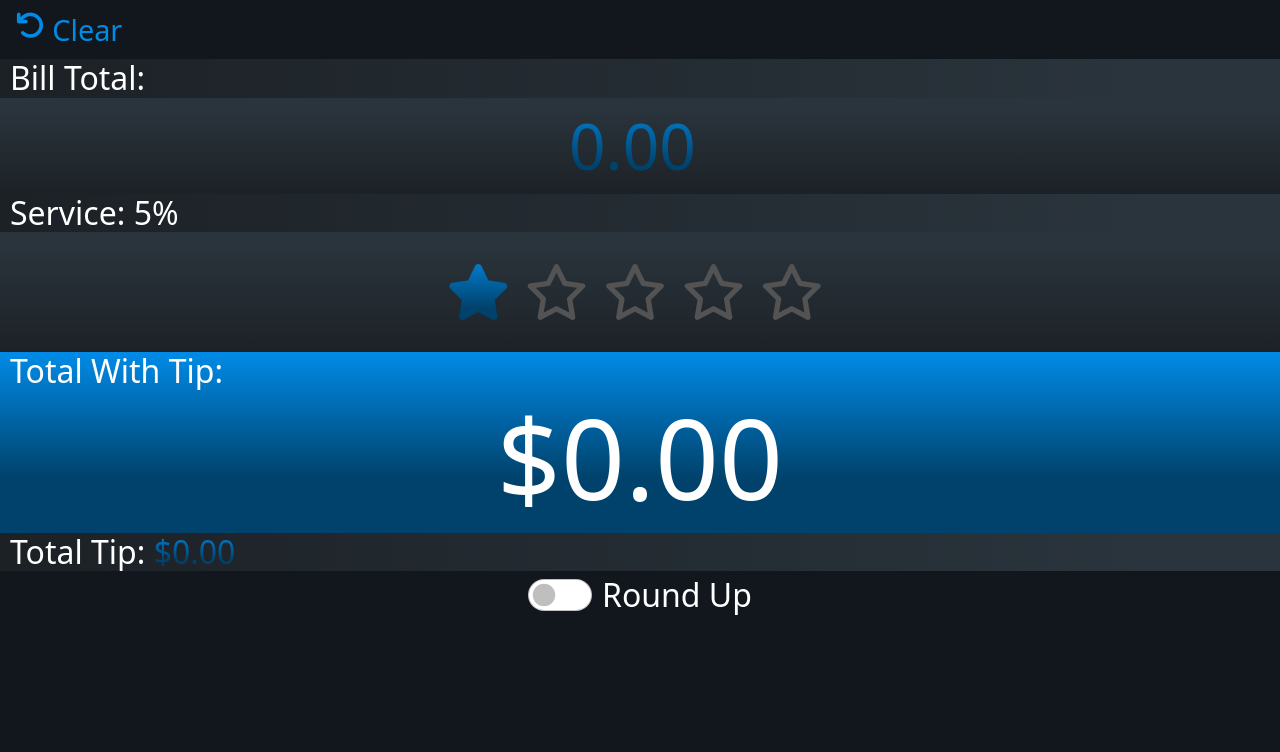
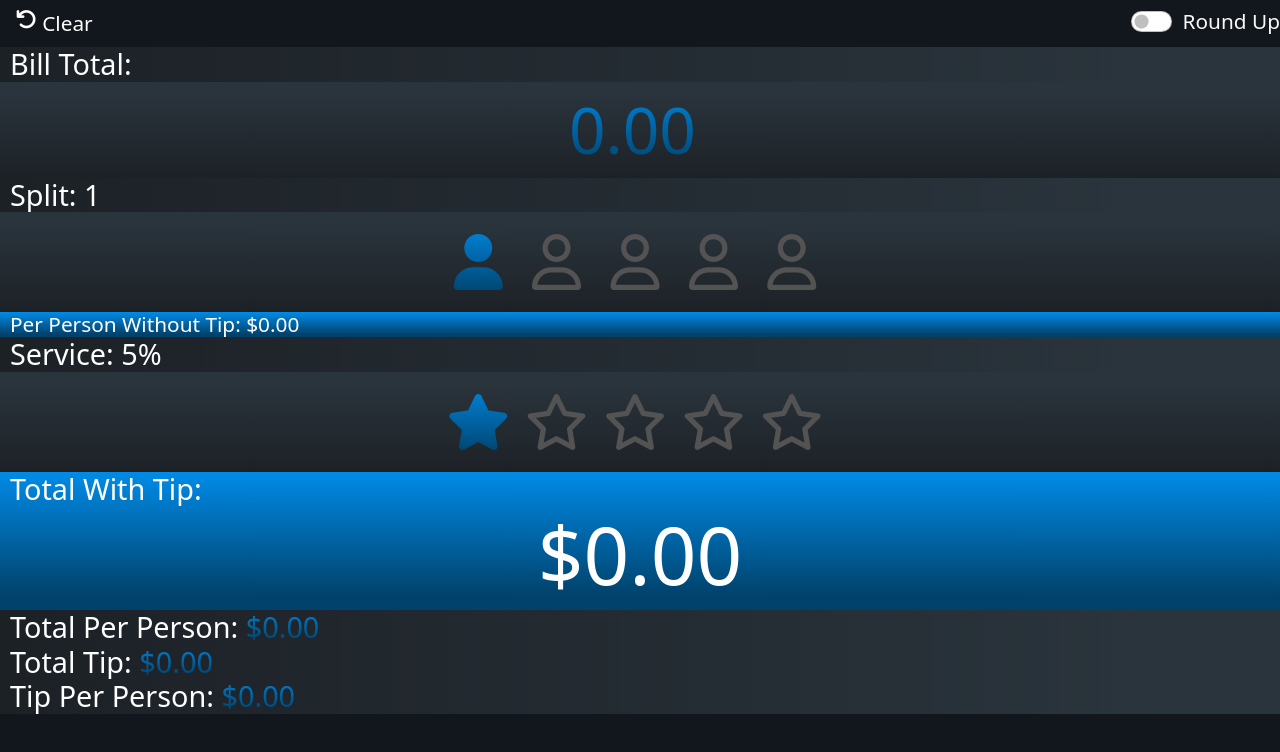
Before and after one commit to PandolfoM/Tipity, a plain HTML site: page index.html in a window 1280 px wide. Drawn offline with nearby package versions, Linux system fonts and the light colour scheme.

Commit message:
split check

```diff
--- a/assets/css/index.css
+++ b/assets/css/index.css
@@ -14,22 +14,23 @@
 }
 
 h3 {
-  font-size: 2rem;
+  font-size: 1.8rem;
   margin: 0;
   text-indent: 10px;
   background: rgb(28,33,38);
   background: linear-gradient(90deg, rgba(28,33,38,1) 0%, rgba(42,52,60,1) 89%);
 }
 
+.perWithoutTip {
+  font-size: 1.3rem;
+}
+
 .nav{
-  font-size: 1.8rem;
+  font-size: 1.3rem;
 }
 
 .roundUpSwitch {
-  font-size: 2rem;
-  color: white;
-  display: flex;
-  justify-content: center;
+  font-size: 1.3rem;
 }
 
 .form-check-input {
@@ -49,7 +50,8 @@ h3 {
   outline: none;
 }
 
-.serviceRadio > input[type=radio]{
+.serviceRadio > input[type=radio],
+.splitRadio > input[type=radio] {
   border: 0;
   clip: rect(0 0 0 0);
   height: 1px;
@@ -60,7 +62,7 @@ h3 {
   width: 1px;
 }
 
-.serviceRadio > input[type=radio] + label::before {
+.serviceRadio > input[type=radio] + label::before{
   font-weight: 500;
   font-family: 'Font Awesome\ 6 Free';
   display: inline-block;
@@ -71,33 +73,56 @@ h3 {
   width: 1.4em;
 }
 
-.serviceRadio > input[type=radio]:checked ~ label:before {
+.serviceRadio > input[type=radio]:checked ~ label:before{
   font-weight: 600;
   font-family: 'Font Awesome\ 6 Free';
   content: "\f005";
   font-size: 3.5em;
   background: #00426b;
-  background: linear-gradient(to top, #00426b 30%, #008be7 100%);
+  background: linear-gradient(to top, #00426b 10%, #008be7 100%);
   -webkit-background-clip: text;
   -webkit-text-fill-color: transparent;
 }
 
-.serviceRadio > input[type=radio]:focus ~ label:before {
+.splitRadio > input[type=radio] + label::before{
+  font-weight: 500;
+  font-family: 'Font Awesome\ 6 Free';
+  display: inline-block;
+  content: "\f007";
+  letter-spacing: 10px;
+  font-size: 3.5em;
+  color: #535353;
+  width: 1.4em;
+}
+
+.splitRadio > input[type=radio]:checked ~ label:before{
+  font-weight: 600;
+  font-family: 'Font Awesome\ 6 Free';
+  content: "\f007";
+  font-size: 3.5em;
   background: #00426b;
-  background: linear-gradient(to top, #00426b 30%, #008be7 100%);
+  background: linear-gradient(to top, #00426b 10%, #008be7 100%);
   -webkit-background-clip: text;
   -webkit-text-fill-color: transparent;
 }
 
-.serviceRadio {
+.serviceRadio > input[type=radio]:focus ~ label:before,
+.splitRadio > input[type=radio]:focus ~ label:before {
+  background: #00426b;
+  background: linear-gradient(to top, #00426b 10%, #008be7 100%);
+  -webkit-background-clip: text;
+  -webkit-text-fill-color: transparent;
+}
+
+.serviceRadio, .splitRadio {
   text-align: center;
-  height: 120px;
+  height: 100px;
   flex-direction: row-reverse;
 }
 
 .totalAmt {
   width: 100%;
-  font-size: 7em;
+  font-size: 5em;
   text-align: center;
   font-weight: 500;
 }
@@ -114,7 +139,7 @@ h3 {
 
 .blue-color {
   background: #00426b;
-  background: linear-gradient(to top, #00426b 30%, #008be7 100%);
+  background: linear-gradient(to top, #00426b 10%, #008be7 100%);
   -webkit-background-clip: text;
   -webkit-text-fill-color: transparent;
 }
--- a/assets/js/index.js
+++ b/assets/js/index.js
@@ -1,43 +1,59 @@
 $(document).ready(function () {
   $(".servicePercent").html("5");
+  $(".splitAmt").html("1");
 
-
-  $(".billTotalInput").on('blur change input', function() {
-    $(this).val(function(i, input) {
-      input = input.replace(/\D/g, '');
-      return (input / 100).toFixed(2);
-    });
-  }).trigger('blur');
+  $(".billTotalInput")
+    .on("blur change input", function () {
+      $(this).val(function (i, input) {
+        input = input.replace(/\D/g, "");
+        return (input / 100).toFixed(2);
+      });
+    })
+    .trigger("blur");
 
   $(".billTotalInput").on("input", function () {
-    getValues($("#roundUpSwitch").is(':checked'));
+    getValues($("#roundUpSwitch").is(":checked"));
   });
 
   $(".serviceRadio").change(function () {
-    getValues($("#roundUpSwitch").is(':checked'));
+    getValues($("#roundUpSwitch").is(":checked"));
+  });
+
+  $(".splitRadio").change(function () {
+    getValues($("#roundUpSwitch").is(":checked"));
   });
 
   $(".roundUpSwitch").change(function () {
-    getValues($("#roundUpSwitch").is(':checked'));
+    getValues($("#roundUpSwitch").is(":checked"));
   });
 });
 
 function getValues(round) {
-  let serviceVal = $("input[type='radio']:checked").val();
+  let serviceVal = $(".serviceRadio > input[type='radio']:checked").val();
+  let splitVal = $(".splitRadio > input[type='radio']:checked").val();
   let billInput = $(".billTotalInput").val();
+  let getTipTotal = serviceVal * billInput;
+  let getTotal = `1.${serviceVal}` * billInput;
 
   if (round) {
-    let getTipTotal = serviceVal * billInput;
-    let getTotal = `1.${serviceVal}` * billInput;
-    $(".totalTip").html(roundUp(getTipTotal / 100).toFixed(2));
-    $(".totalAmtSpan").html(roundUp(getTotal).toFixed(2));
+    let total = roundUp(getTotal).toFixed(2);
+    let totalTip = roundUp(getTipTotal / 100).toFixed(2);
+    $(".totalTip").html(totalTip);
+    $(".tipPer").html((totalTip / splitVal).toFixed(2));
+    $(".totalPer").html((total / splitVal).toFixed(2));
+    $(".totalAmtSpan").html(total);
+    $(".perWithoutTip > span").html((billInput / splitVal).toFixed(2));
   } else {
-    let getTipTotal = serviceVal * billInput;
-    let getTotal = `1.${serviceVal}` * billInput;
-    $(".totalTip").html((getTipTotal / 100).toFixed(2));
-    $(".totalAmtSpan").html(getTotal.toFixed(2));
+    let total = getTotal.toFixed(2);
+    let totalTip = (getTipTotal / 100).toFixed(2);
+    $(".totalTip").html(totalTip);
+    $(".tipPer").html((totalTip / splitVal).toFixed(2));
+    $(".totalPer").html((total / splitVal).toFixed(2));
+    $(".totalAmtSpan").html(total);
+    $(".perWithoutTip > span").html((billInput / splitVal).toFixed(2));
   }
 
+  $(".splitAmt").html(splitVal);
   if (serviceVal == "05") {
     $(".servicePercent").html("5");
   } else {
@@ -47,7 +63,10 @@ function getValues(round) {
 
 function clearInputs() {
   $(".totalTip").html("0.00");
+  $(".totalPer").html("0.00");
+  $(".tipPer").html("0.00");
   $(".totalAmtSpan").html("0.00");
+  $(".perWithoutTip > span").html("0.00");
   $(".billTotalInput").val("0.00");
   $(".servicePercent").html("5");
   $("input[type=radio]").prop("checked", function () {
@@ -56,5 +75,5 @@ function clearInputs() {
 }
 
 function roundUp(num) {
-  return Math.ceil(num)
+  return Math.ceil(num);
 }
--- a/index.html
+++ b/index.html
@@ -8,10 +8,7 @@
       href="https://cdnjs.cloudflare.com/ajax/libs/font-awesome/6.1.1/css/all.min.css"
       rel="stylesheet"
     />
-    <link
-      href="./assets/css/bootstrap.min.css"
-      rel="stylesheet"
-    />
+    <link href="./assets/css/bootstrap.min.css" rel="stylesheet" />
     <link href="./assets/css/index.css" rel="stylesheet" />
     <link
       rel="apple-touch-icon"
@@ -39,6 +36,15 @@
         <i class="fa-solid fa-arrow-rotate-left"></i>
         Clear
       </a>
+      <div class="form-check form-switch roundUpSwitch">
+        <input
+          class="form-check-input"
+          type="checkbox"
+          role="switch"
+          id="roundUpSwitch"
+        />
+        <label class="form-check-label" for="roundUpSwitch">Round Up</label>
+      </div>
     </nav>
     <div>
       <h3>Bill Total:</h3>
@@ -49,6 +55,34 @@
           class="billTotalInput blue-color"
         />
       </div>
+      <h3>Split: <span class="splitAmt"></span></h3>
+      <form class="splitRadio justify-center background-gradient">
+        <input type="radio" id="5split" name="split" value="5" />
+        <label for="5split"></label>
+        <input type="radio" id="4split" name="split" value="4" />
+        <label for="4split"></label>
+        <input type="radio" id="3split" name="split" value="3" />
+        <label for="3split"></label>
+        <input type="radio" id="2split" name="split" value="2" />
+        <label for="2split"></label>
+        <input
+          type="radio"
+          id="1split"
+          name="split"
+          value="1"
+          checked="checked"
+        />
+        <label for="1split"></label>
+      </form>
+      <h3
+        class="perWithoutTip"
+        style="
+          background: #00426b;
+          background: linear-gradient(to top, #00426b 10%, #008be7 100%);
+        "
+      >
+        Per Person Without Tip: $<span>0.00</span>
+      </h3>
       <h3>Service: <span class="servicePercent"></span>%</h3>
       <form class="serviceRadio justify-center background-gradient">
         <input type="radio" id="25percent" name="service" value="25" />
@@ -69,27 +103,26 @@
         <label for="5percent"></label>
       </form>
       <div
-      style="
+        style="
           background: #00426b;
-          background: linear-gradient(to top, #00426b 30%, #008be7 100%);
-          "
+          background: linear-gradient(to top, #00426b 10%, #008be7 100%);
+        "
       >
-      <h3 class="nobackground">Total With Tip:</h3>
+        <h3 class="nobackground">Total With Tip:</h3>
         <h4 class="totalAmt">$<span class="totalAmtSpan">0.00</span></h4>
       </div>
+      <h3>
+        Total Per Person:
+        <span class="blue-color">$<span class="totalPer">0.00</span></span>
+      </h3>
       <h3>
         Total Tip:
         <span class="blue-color">$<span class="totalTip">0.00</span></span>
       </h3>
-      <div class="form-check form-switch roundUpSwitch">
-        <input
-          class="form-check-input"
-          type="checkbox"
-          role="switch"
-          id="roundUpSwitch"
-        />
-        <label class="form-check-label" for="roundUpSwitch">Round Up</label>
-      </div>
+      <h3>
+        Tip Per Person:
+        <span class="blue-color">$<span class="tipPer">0.00</span></span>
+      </h3>
     </div>
     <script src="https://cdnjs.cloudflare.com/ajax/libs/jquery/3.6.0/jquery.min.js"></script>
     <script src="./assets/js/bootstrap.min.js"></script>
```
